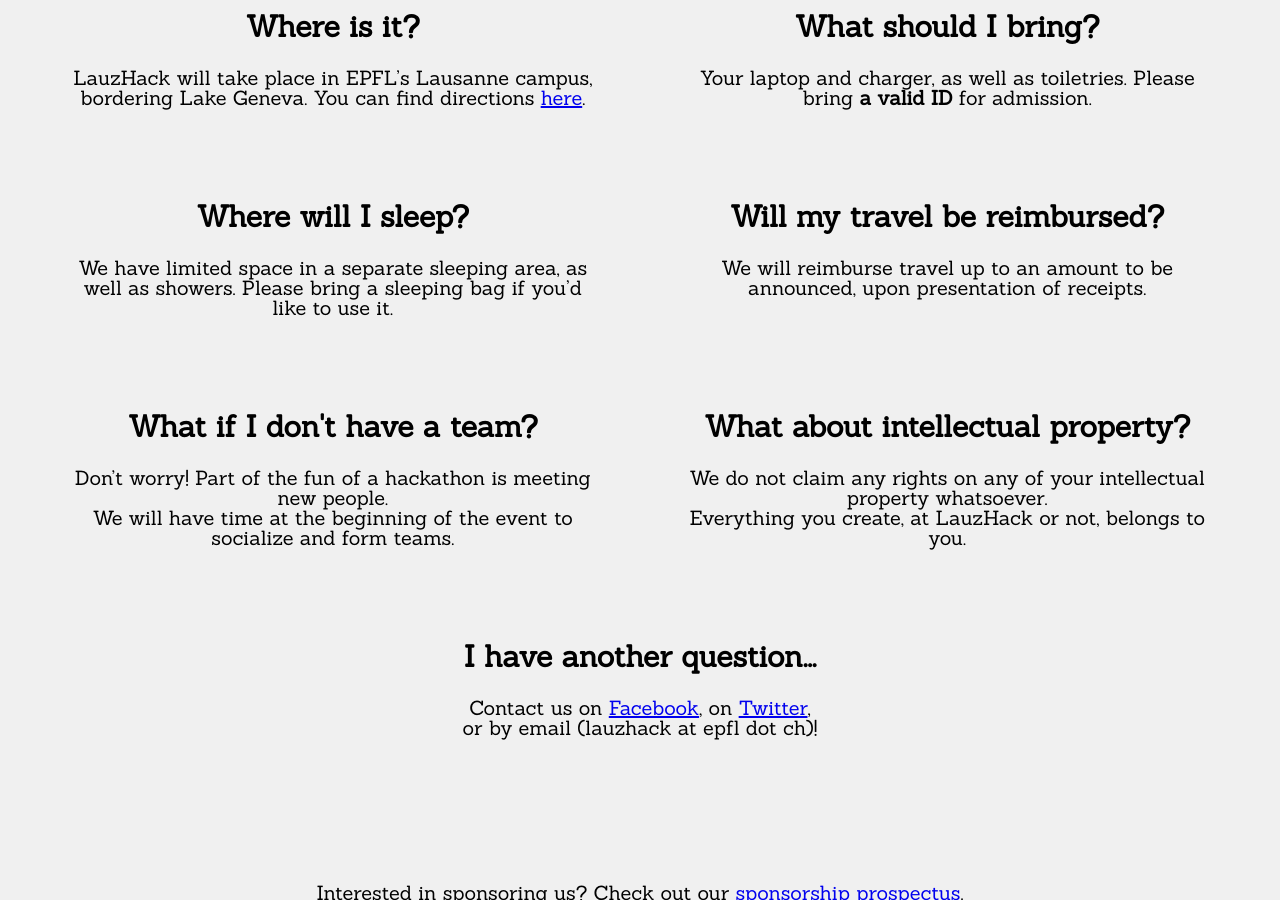
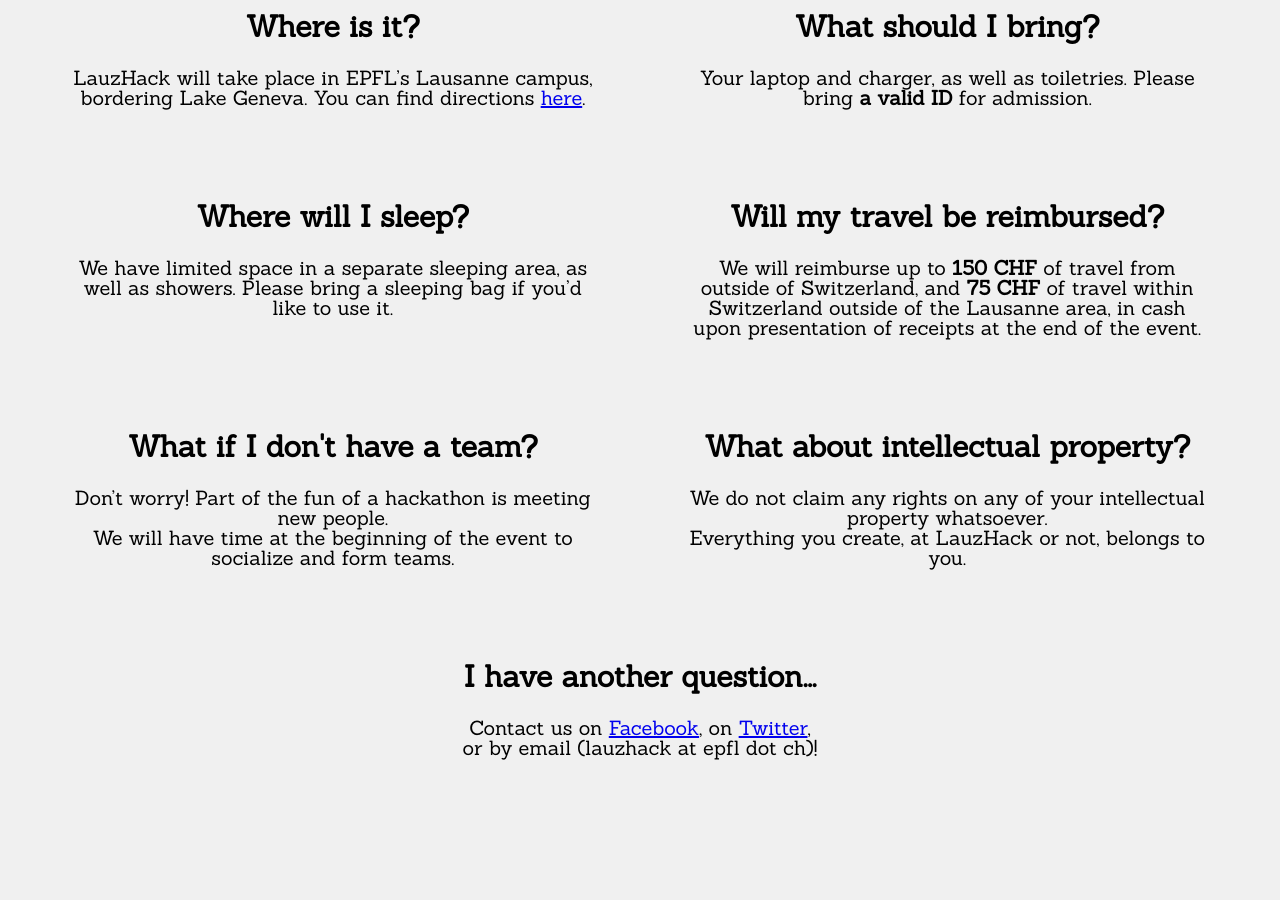
Before and after one commit to LauzHack/LauzHack.github.io, a Jekyll site: the page built from index.html, in a window 1280 px wide and 900 px high, scrolled down 2446 px. Built offline with Jekyll 4.4.1, drawn with Linux system fonts in a browser that asks for light colours; some of the changed text lies outside the part shown.

Commit message:
Open 2023 applications

```diff
--- a/_data/action.yml
+++ b/_data/action.yml
@@ -1,5 +1,5 @@
 # Call to action, optional.
 # If the link is set, the call will appear as a button.
 
-text: Let us know your interest!
-link: https://lu.ma/lauzhack-2023
+text: Apply now!
+link: https://lauzhack.azurewebsites.net
--- a/_data/faq.yml
+++ b/_data/faq.yml
@@ -31,8 +31,9 @@
 
 - q: Will my travel be reimbursed?
   a: |-
-        We will reimburse travel up to an amount to be announced,
-        upon presentation of receipts.
+        We will reimburse up to **150 CHF** of travel from outside of Switzerland,
+        and **75 CHF** of travel within Switzerland outside of the Lausanne area,
+        in cash upon presentation of receipts at the end of the event.
 
 - q: What if I don't have a team?
   a: |-
--- a/index.html
+++ b/index.html
@@ -24,7 +24,7 @@
   </p>
 
   <p>
-    We also organize <a href="https://lu.ma/lauzhack">workshops</a>. You can find past workshop material <a href="/workshops">here</a>.
+    We also organize <a href="https://lu.ma/lauzhack">workshops</a>, whose past material is <a href="/workshops">here</a>.
   </p>
 </section>
 <section class="tone-dark">
```
